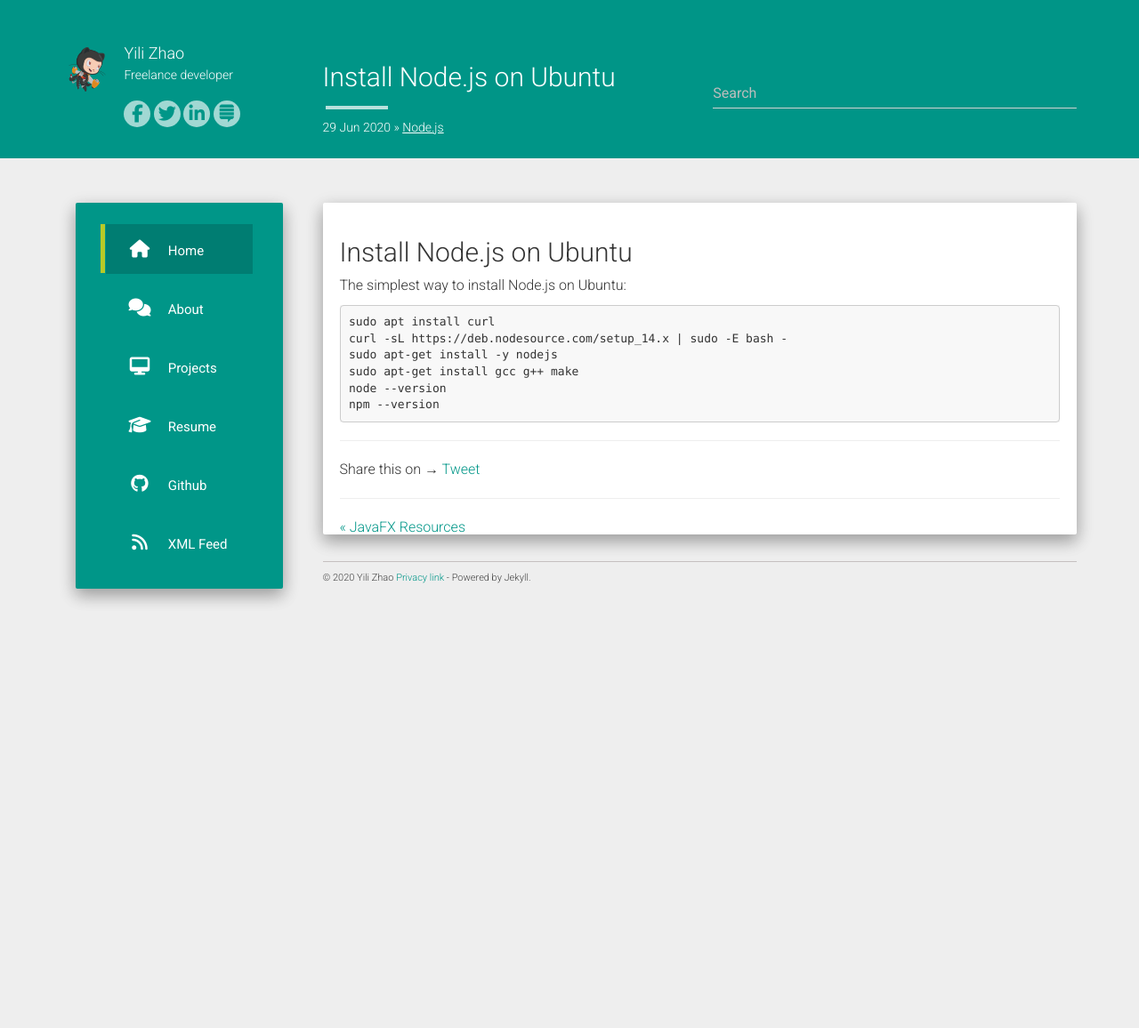
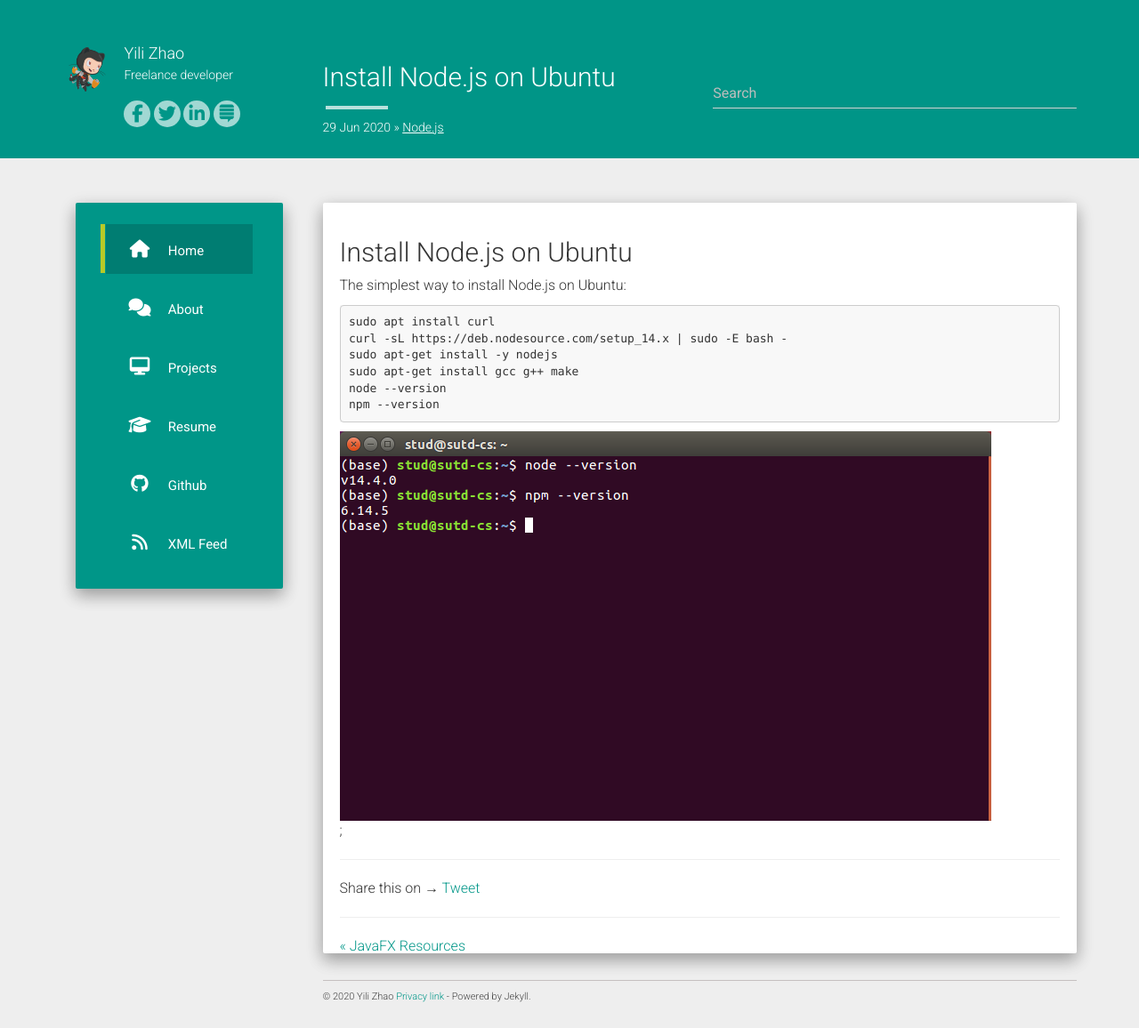
Before and after one commit to panovr/panovr.github.io, a Jekyll site: the page built from _posts/2020-06-29-Install-Node-JS-on-Ubuntu.md, in a window 1280 px wide. Shown: the whole page at 89% size. Built offline with Jekyll 4.4.1, drawn with Linux system fonts in a browser that asks for light colours; nearby versions of some CDN libraries; comment, search, counter and statistics services are not loaded; before the commit the page ends 900 px from its top, so only the background shows below that.

Commit message:
Update blog

````diff
--- a/_posts/2020-06-29-Install-Node-JS-on-Ubuntu.md
+++ b/_posts/2020-06-29-Install-Node-JS-on-Ubuntu.md
@@ -17,3 +17,5 @@ sudo apt-get install gcc g++ make
 node --version
 npm --version
 ```
+
+![node.js](/assets/nodejs.png);
````
Also changed, not shown: assets/jdk14.png (added), assets/nodejs.png (added).
